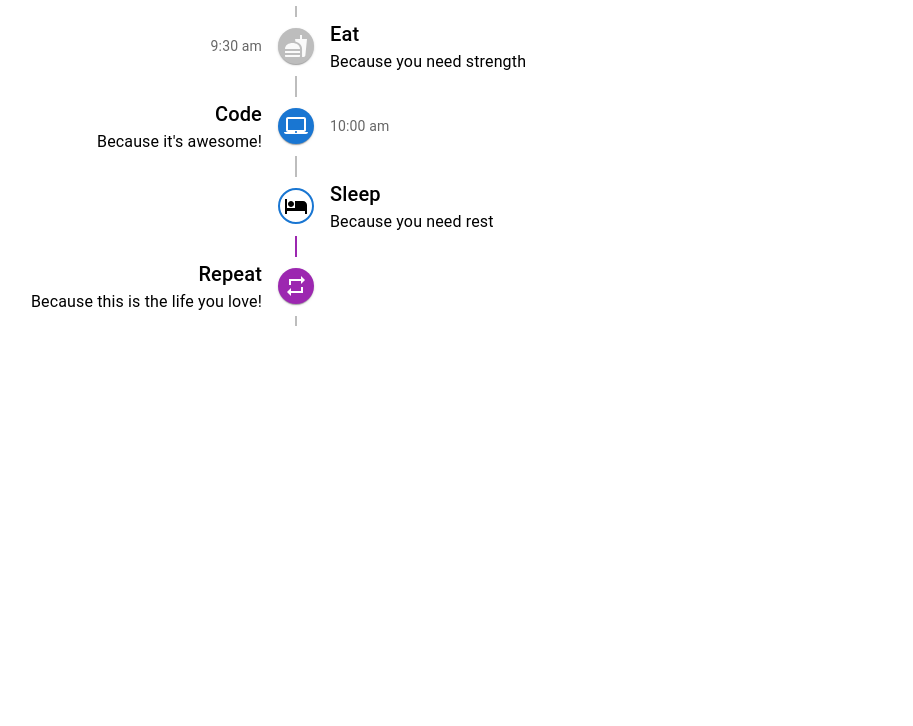
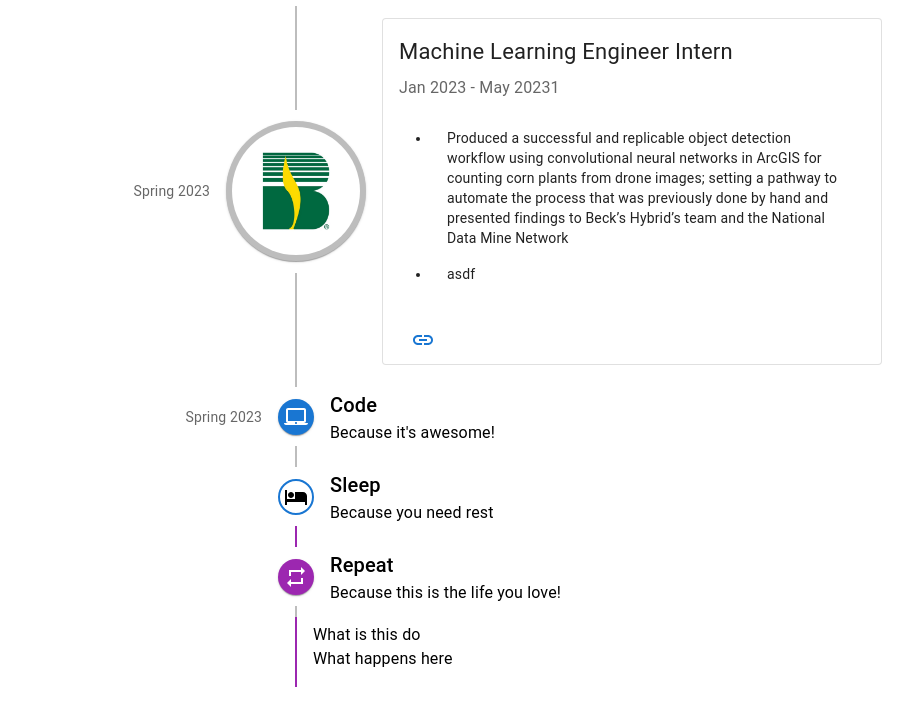
Before and after one commit to PaulEunKim/resume2, a Gatsby site: page / in a window 1280 px wide. Shown: the whole page, without its empty margins (344-1257 px from the left). Built offline with nearby package versions, Linux system fonts and the light colour scheme; Gatsby itself is replaced by a stand-in of ours.

Commit message:
got a basic card working

```diff
--- a/src/pages/index.tsx
+++ b/src/pages/index.tsx
@@ -1,52 +1,109 @@
-import * as React from "react"
-import type { HeadFC, PageProps } from "gatsby"
+import * as React from "react";
+import type { HeadFC, PageProps } from "gatsby";
+import becks from "./becks.jpg";
 
-import Timeline from '@mui/lab/Timeline';
-import TimelineItem from '@mui/lab/TimelineItem';
-import TimelineSeparator from '@mui/lab/TimelineSeparator';
-import TimelineConnector from '@mui/lab/TimelineConnector';
-import TimelineContent from '@mui/lab/TimelineContent';
-import TimelineOppositeContent from '@mui/lab/TimelineOppositeContent';
-import TimelineDot from '@mui/lab/TimelineDot';
-import FastfoodIcon from '@mui/icons-material/Fastfood';
-import LaptopMacIcon from '@mui/icons-material/LaptopMac';
-import HotelIcon from '@mui/icons-material/Hotel';
-import RepeatIcon from '@mui/icons-material/Repeat';
-import Typography from '@mui/material/Typography';
+import Timeline from "@mui/lab/Timeline";
+import TimelineItem from "@mui/lab/TimelineItem";
+import TimelineSeparator from "@mui/lab/TimelineSeparator";
+import TimelineConnector from "@mui/lab/TimelineConnector";
+import TimelineContent from "@mui/lab/TimelineContent";
+import TimelineOppositeContent from "@mui/lab/TimelineOppositeContent";
+import TimelineDot from "@mui/lab/TimelineDot";
 
+// icons
+import FastfoodIcon from "@mui/icons-material/Fastfood";
+import LaptopMacIcon from "@mui/icons-material/LaptopMac";
+import HotelIcon from "@mui/icons-material/Hotel";
+import LinkIcon from "@mui/icons-material/Link";
+
+import RepeatIcon from "@mui/icons-material/Repeat";
+import Typography from "@mui/material/Typography";
+import { Avatar } from "@mui/material";
+
+import Box from "@mui/material/Box";
+import Card from "@mui/material/Card";
+import CardActions from "@mui/material/CardActions";
+import CardContent from "@mui/material/CardContent";
+import Button from "@mui/material/Button";
+
+//lists
+import List from "@mui/material/List";
+import ListItem from "@mui/material/ListItem";
+import ListItemText from "@mui/material/ListItemText";
+
+import data from "./resumeContents";
+
+const experience = [<React.Fragment>1</React.Fragment>,<React.Fragment>2</React.Fragment>];
+
+const card = (
+  <React.Fragment>
+    <CardContent>
+      <Typography sx={{ fontSize: 22 }} color="text.primary" gutterBottom>
+        {data.experience.title[0]}
+      </Typography>
+
+      <Typography sx={{ mb: 1.5 }} color="text.secondary">
+        Jan 2023 - May 2023
+        {experience[0]}
+      </Typography>
+
+      <Typography variant="body2">
+            {data.experience.description[0]}
+      </Typography>
+    </CardContent>
+
+    <CardActions>
+      <Button size="small">
+        <LinkIcon></LinkIcon>
+      </Button>
+    </CardActions>
+  </React.Fragment>
+);
+
+function OutlinedCard() {
+  return (
+    <Box sx={{ minWidth: 275, maxWidth: 500 }}>
+      <Card variant="outlined">{card}</Card>
+    </Box>
+  );
+}
 function CustomizedTimeline() {
   return (
-    <Timeline position="alternate">
+    <Timeline position="right">
+      {/* Becks */}
       <TimelineItem>
         <TimelineOppositeContent
-          sx={{ m: 'auto 0' }}
+          sx={{ m: "auto 0" }}
           align="right"
           variant="body2"
           color="text.secondary"
         >
-          9:30 am
+          Spring 2023
         </TimelineOppositeContent>
         <TimelineSeparator>
           <TimelineConnector />
           <TimelineDot>
-            <FastfoodIcon />
+            <Avatar alt="Remy Sharp" src={becks} sx={{ width: 128, height: 128 }}/>
           </TimelineDot>
           <TimelineConnector />
         </TimelineSeparator>
-        <TimelineContent sx={{ py: '12px', px: 2 }}>
-          <Typography variant="h6" component="span">
-            Eat
+        <TimelineContent sx={{ py: "12px", px: 2 }}>
+          {/* <Typography variant="h6" component="span">
+            Machine Learning Research Intern
           </Typography>
-          <Typography>Because you need strength</Typography>
+          <Typography>Because you need strength</Typography> */}
+          <OutlinedCard></OutlinedCard>
         </TimelineContent>
       </TimelineItem>
+
+      {/* Mathematics Research */}
       <TimelineItem>
         <TimelineOppositeContent
-          sx={{ m: 'auto 0' }}
+          sx={{ m: "auto 0" }}
           variant="body2"
           color="text.secondary"
         >
-          10:00 am
+          Spring 2023
         </TimelineOppositeContent>
         <TimelineSeparator>
           <TimelineConnector />
@@ -55,41 +112,53 @@ function CustomizedTimeline() {
           </TimelineDot>
           <TimelineConnector />
         </TimelineSeparator>
-        <TimelineContent sx={{ py: '12px', px: 2 }}>
+        <TimelineContent sx={{ py: "12px", px: 2 }}>
           <Typography variant="h6" component="span">
             Code
           </Typography>
           <Typography>Because it&apos;s awesome!</Typography>
         </TimelineContent>
       </TimelineItem>
+
       <TimelineItem>
         <TimelineSeparator>
           <TimelineConnector />
           <TimelineDot color="primary" variant="outlined">
             <HotelIcon />
           </TimelineDot>
-          <TimelineConnector sx={{ bgcolor: 'secondary.main' }} />
+          <TimelineConnector sx={{ bgcolor: "secondary.main" }} />
         </TimelineSeparator>
-        <TimelineContent sx={{ py: '12px', px: 2 }}>
+        <TimelineContent sx={{ py: "12px", px: 2 }}>
           <Typography variant="h6" component="span">
             Sleep
           </Typography>
           <Typography>Because you need rest</Typography>
         </TimelineContent>
       </TimelineItem>
+
       <TimelineItem>
         <TimelineSeparator>
-          <TimelineConnector sx={{ bgcolor: 'secondary.main' }} />
+          <TimelineConnector sx={{ bgcolor: "secondary.main" }} />
           <TimelineDot color="secondary">
             <RepeatIcon />
           </TimelineDot>
           <TimelineConnector />
         </TimelineSeparator>
-        <TimelineContent sx={{ py: '12px', px: 2 }}>
+        <TimelineContent sx={{ py: "12px", px: 2 }}>
           <Typography variant="h6" component="span">
             Repeat
           </Typography>
           <Typography>Because this is the life you love!</Typography>
+        </TimelineContent>
+      </TimelineItem>
+
+      <TimelineItem>
+        <TimelineSeparator>
+          <TimelineConnector sx={{ bgcolor: "secondary.main" }} />
+        </TimelineSeparator>
+        <TimelineContent>
+          What is this do
+          <Typography>What happens here</Typography>
         </TimelineContent>
       </TimelineItem>
     </Timeline>
@@ -98,10 +167,12 @@ function CustomizedTimeline() {
 
 const IndexPage: React.FC<PageProps> = () => {
   return (
-    <CustomizedTimeline></CustomizedTimeline>
-  )
-}
+    <div>
+      <CustomizedTimeline></CustomizedTimeline>
+    </div>
+  );
+};
 
-export default IndexPage
+export default IndexPage;
 
-export const Head: HeadFC = () => <title>Home Page</title>
+export const Head: HeadFC = () => <title>Home Page</title>;
--- /dev/null
+++ b/src/pages/resumeContents.tsx
@@ -0,0 +1,60 @@
+import * as React from "react";
+
+//list
+import List from "@mui/material/List";
+import ListItem from "@mui/material/ListItem";
+import ListItemText from "@mui/material/ListItemText";
+
+const resume = {
+    "experience": {
+
+      "title": [
+        "Machine Learning Engineer Intern",
+        "Mathematics Research Intern",
+        "Warehouse Associate",
+        "Software Development Intern"
+      ],
+
+      "company": [
+        "Beck's Hybrids",
+        "Arizona State University",
+        "Amazon",
+        "City of Aurora"
+      ],
+
+      "tenure": [
+        "Jan 2023 - May 2023",
+        "May 2022 - Aug 2022",
+        "Sep 2018 - May 2022",
+        "Sep 2019 - Mar 2020"
+      ],
+
+      "description": [
+        [
+          <List sx={{ listStyleType: "disc", pl: 4 }}>
+          <ListItem sx={{ display: "list-item" }}>
+          Produced a successful and replicable object detection workflow using convolutional neural networks in ArcGIS for counting corn plants from drone images; setting a pathway to automate the process that was previously done by hand and presented findings to Beck’s Hybrid’s team and the National Data Mine Network
+          </ListItem>
+          <ListItem sx={{ display: "list-item" }}>asdf</ListItem>
+        </List>
+
+        ],
+
+        [
+          "Integrated a variety of linear algebra, numerical analysis, and calculus techniques to de-blur blurry/noisy imagesIntegrated a variety of linear algebra, numerical analysis, and calculus techniques to de-blur blurry/noisy images"
+        ],
+
+        [
+          "Awarded employee of the quarter (Winter ‘18) for working efficiently, accepting the most difficult tasks, and without absences",
+          "Designed a stow cart that was later used as standard practice across other larger Delivery Station facilities"
+        ],
+
+        [
+          "Digitized court operations, processes, and forms using HTML, CSS, JavaScript, and PHP"
+        ]
+      ]
+    }
+  }
+
+
+export default resume
```
Also changed, not shown: src/pages/data.json (added, +38 -0 lines), src/pages/becks.jpg (added).
